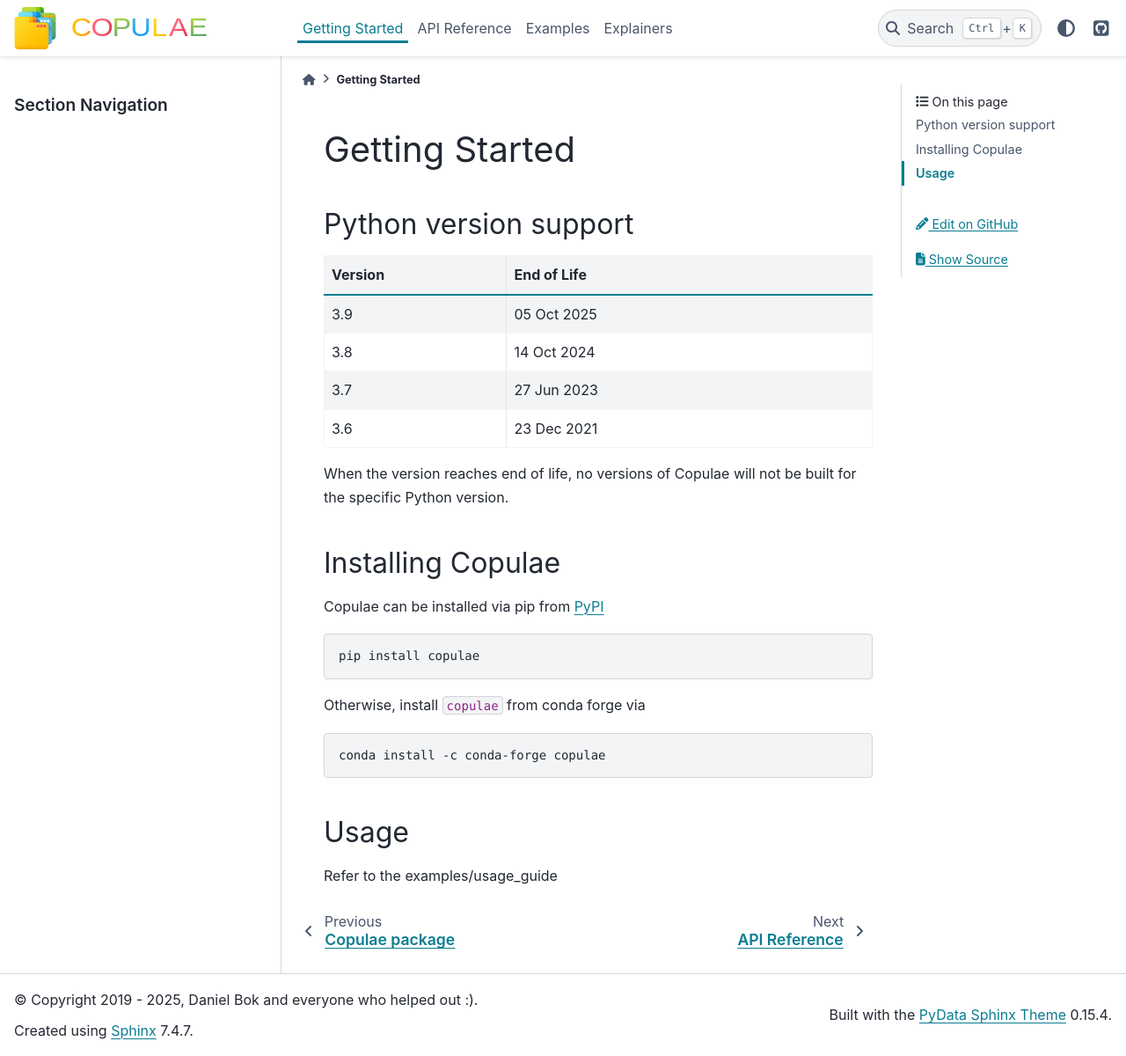
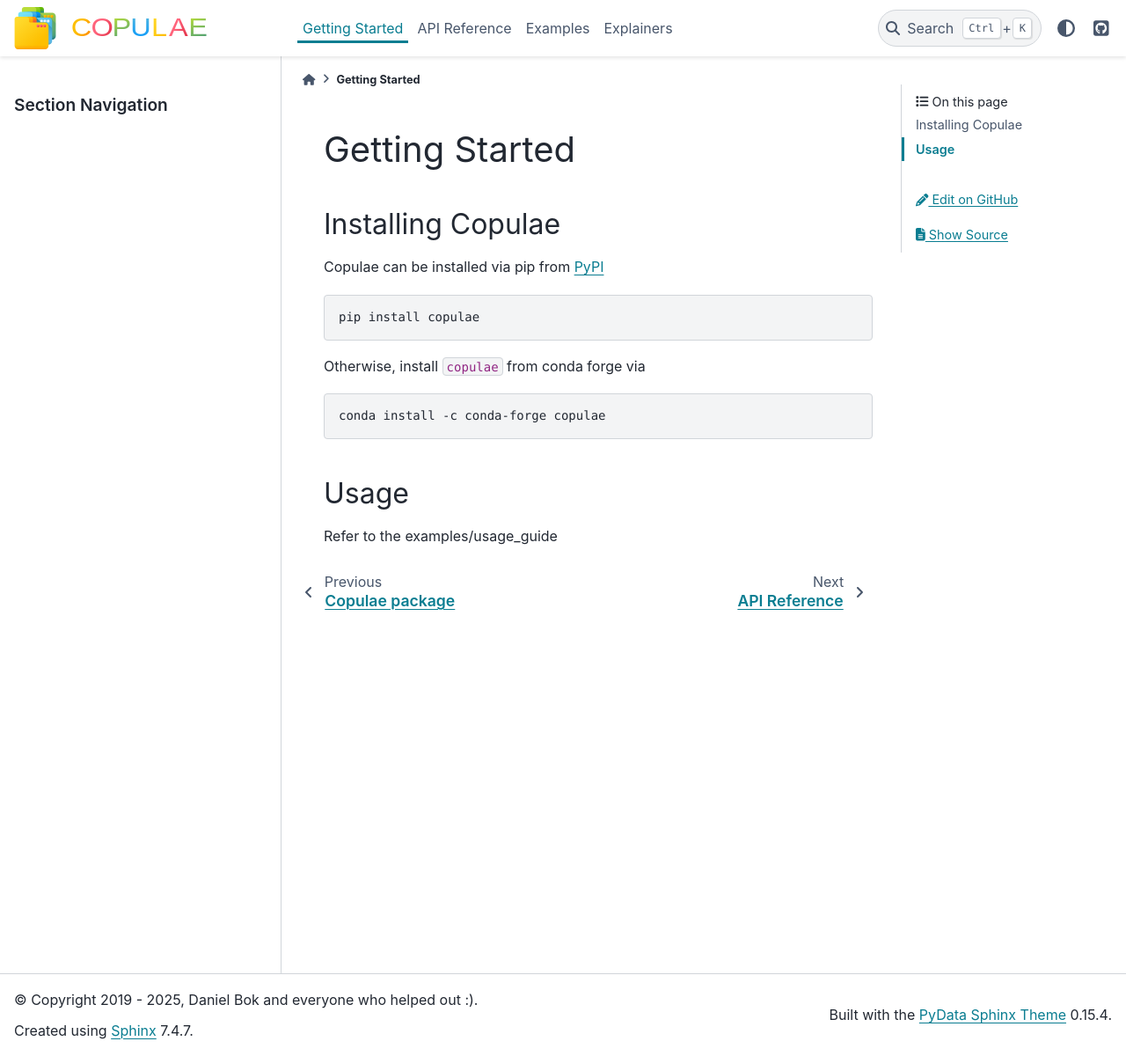
Before and after one commit to DanielBok/copulae, a Sphinx documentation site: the page built from docs/source/getting-started.rst, in a window 1280 px wide and 1200 px high. Shown: the whole window at 88% size. Built offline with Sphinx 7.4.7 and the PyData theme 0.15.4, drawn with Linux system fonts in a browser that asks for light colours; pages that are not in the unit, such as notebooks, are missing from menus.

Commit message:
remove support for 3.9

```diff
--- a/docs/source/getting-started.rst
+++ b/docs/source/getting-started.rst
@@ -1,20 +1,5 @@
 Getting Started
 ===============
-
-Python version support
-----------------------
-
-.. csv-table::
-   :header: Version, End of Life
-   :widths: 20, 40
-
-    3.9, 05 Oct 2025
-    3.8, 14 Oct 2024
-    3.7, 27 Jun 2023
-    3.6, 23 Dec 2021
-
-When the version reaches end of life, no versions of Copulae will not be built for the specific Python
-version.
 
 Installing Copulae
 ------------------
--- a/pyproject.toml
+++ b/pyproject.toml
@@ -35,7 +35,6 @@ classifiers = [
     "Intended Audience :: End Users/Desktop",
     "Intended Audience :: Financial and Insurance Industry",
     "Programming Language :: Python :: 3",
-    "Programming Language :: Python :: 3.9",
     "Programming Language :: Python :: 3.10",
     "Programming Language :: Python :: 3.11",
     "Programming Language :: Python :: 3.12",
```
Also changed, not shown: 1 other file.
